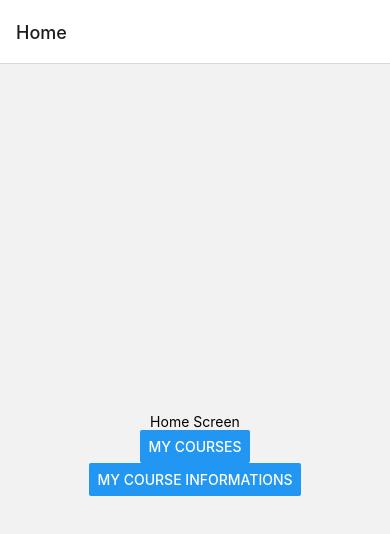
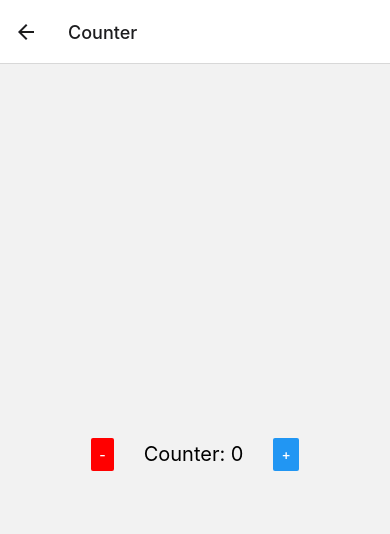
Before and after one commit to bilgesueski/react-native, a React Native app in the folder first-project/: screen /Counter in a window 390 px wide. Shown: the top 534 px of the page. Built offline with nearby package versions, Linux system fonts and the light colour scheme.

Commit message:
chore: Add CounterScreen

```diff
--- a/first-project/App.js
+++ b/first-project/App.js
@@ -5,6 +5,7 @@ import { createNativeStackNavigator } from '@react-navigation/native-stack';
 import HomeScreen from './src/screens/HomeScreen';
 import CoursesScreen from './src/screens/CoursesScreen';
 import CoursesInformationScreen from './src/screens/CoursesInformationScreen';
+import CounterScreen from './src/screens/CounterScreen';
 
 const Stack = createNativeStackNavigator();
 export default function App() {
@@ -14,6 +15,7 @@ export default function App() {
         <Stack.Screen name="Home" component={HomeScreen} />
         <Stack.Screen name="My Courses" component={CoursesScreen} />
         <Stack.Screen name="My Course Informations" component={CoursesInformationScreen} />
+        <Stack.Screen name="Counter" component={CounterScreen} />
       </Stack.Navigator>
     </NavigationContainer>
   );
--- /dev/null
+++ b/first-project/src/screens/CounterScreen.js
@@ -0,0 +1,33 @@
+import { StyleSheet, Text, View, Button } from "react-native";
+import React from "react";
+import { useState } from "react";
+
+export default function CounterScreen() {
+  const [counter, setCounter] = useState(0);
+  return (
+    <View style={styles.container}>
+      <Button
+        style={styles.buttonstyle}
+        color="red"
+        title="-"
+        onPress={() => setCounter(counter - 1)}
+      />
+      <Text style={styles.text}>Counter: {counter}</Text>
+      <Button title="+" onPress={() => setCounter(counter + 1)} />
+    </View>
+  );
+}
+
+const styles = StyleSheet.create({
+  container: {
+    flex: 1,
+    justifyContent: "center",
+    alignItems: "center",
+    flexDirection: "row",
+    gap: 20,
+  },
+  text: {
+    fontSize: 20,
+    marginHorizontal: 10,
+  },
+});
--- a/first-project/src/screens/HomeScreen.js
+++ b/first-project/src/screens/HomeScreen.js
@@ -13,6 +13,10 @@ export default function HomeScreen({ navigation }) {
         title="My Course Informations"
         onPress={() => navigation.navigate("My Course Informations")}
       />
+      <Button
+        title="Counter Page"
+        onPress={() => navigation.navigate("Counter")}
+      />
     </View>
   );
 }
```
